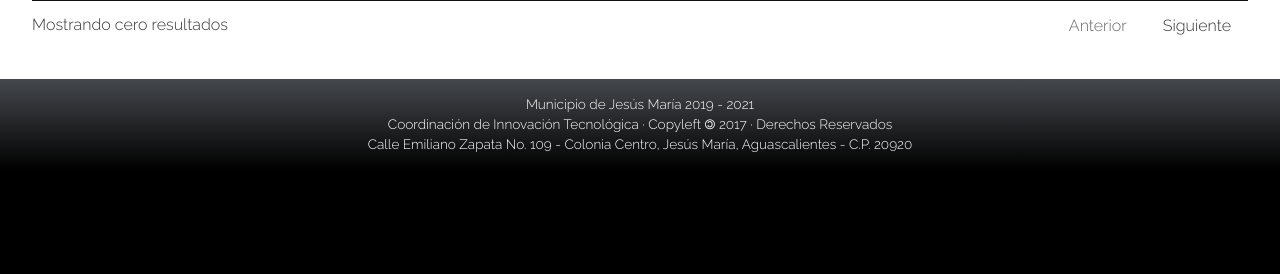
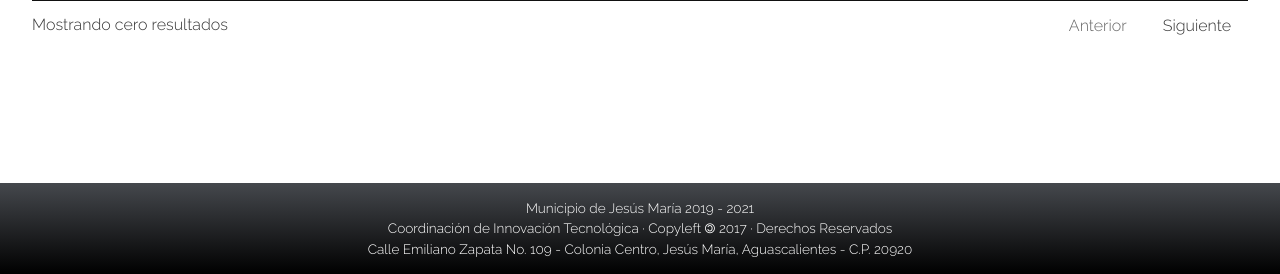
Before and after one commit to fernandojm94/desarrollo-economico, a PHP site: page / in a window 1280 px wide. Shown: the part 526-800 px from the top of the page. Run offline with PHP 8.4, Linux system fonts and the light colour scheme; data comes from the database, SQL or seed files in the repository; style sheets or scripts are compiled from the project's sources; some libraries are stand-ins or nearby versions.

Commit message:
Hot-fix-estilos

```diff
--- a/assets/styles/css/footer.css
+++ b/assets/styles/css/footer.css
@@ -144,6 +144,8 @@
 
 /*PRE-FOOTER ENDS////////////////////////*/
 .footer {
+  position: fixed;
+  bottom: 0;
   /* Permalink - use to edit and share this gradient: https://colorzilla.com/gradient-editor/#45484d+0,000000+100;Black+3D+%231 */
   background: #45484d;
   /* Old browsers */
--- a/assets/styles/scss/footer.scss
+++ b/assets/styles/scss/footer.scss
@@ -130,6 +130,9 @@
 /*PRE-FOOTER ENDS////////////////////////*/
 
 	.footer{
+		position: fixed;
+		bottom: 0;
+
 		/* Permalink - use to edit and share this gradient: https://colorzilla.com/gradient-editor/#45484d+0,000000+100;Black+3D+%231 */
 		background: rgb(69,72,77); /* Old browsers */
 		background: -moz-linear-gradient(top,  rgba(69,72,77,1) 0%, rgba(0,0,0,1) 100%); /* FF3.6-15 */
--- a/index.php
+++ b/index.php
@@ -1,5 +1,5 @@
 <!DOCTYPE html>
-<html style="background: black;">
+<html style="background: white;">
 <head>
     <meta charset="utf-8">
 	<meta http-equiv="X-UA-Compatible" content="IE=edge">
```
Also changed, not shown: 1 other file.
